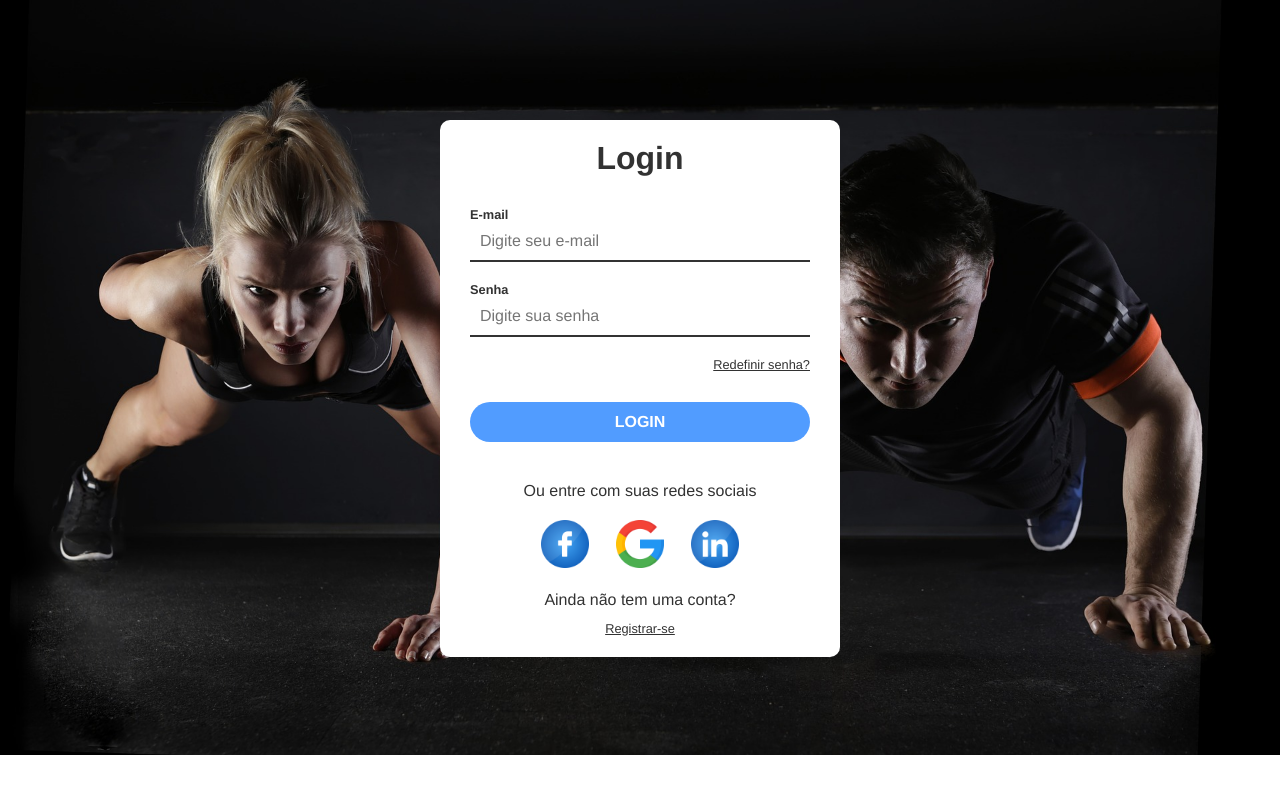
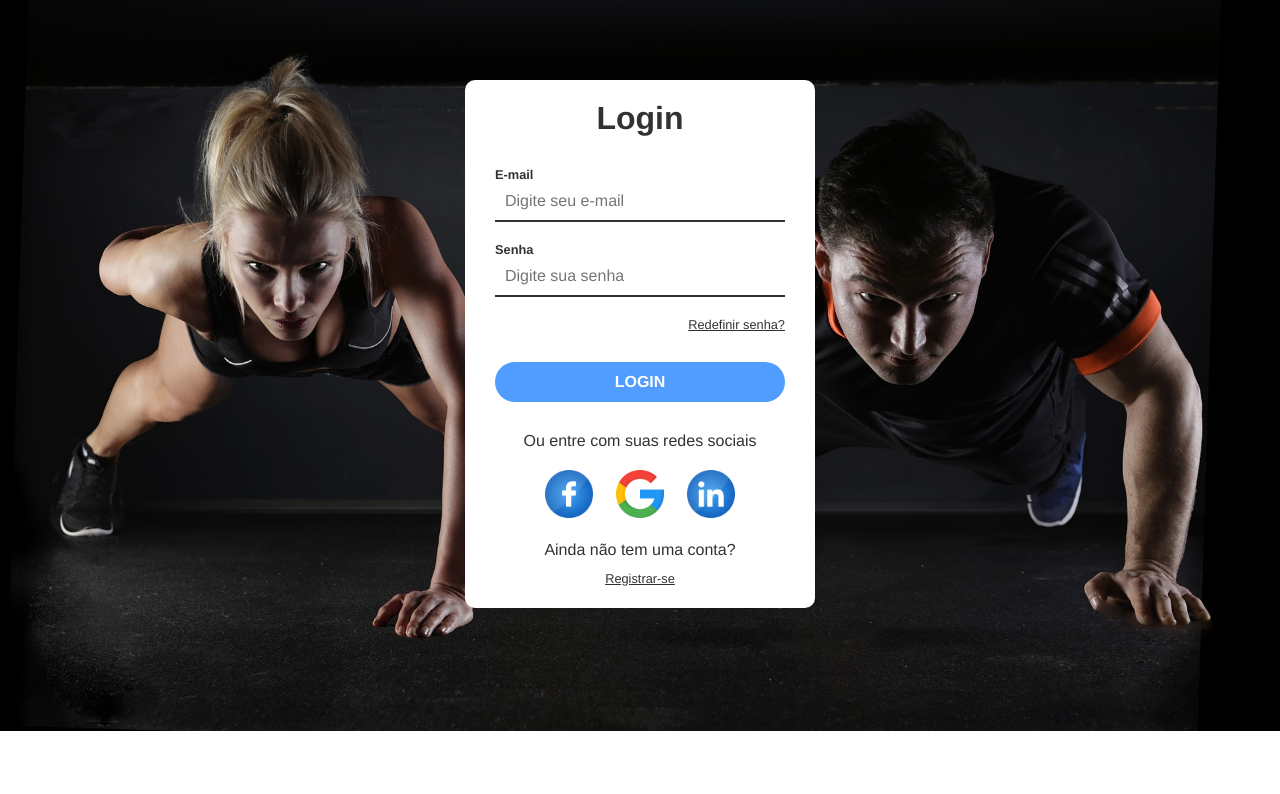
Before and after one commit to Ricardo-SS/Tela-de-login-web, a plain HTML site: page index.html in a window 1280 px wide. Drawn offline with Linux system fonts and the light colour scheme.

Commit message:
updade css cover

```diff
--- a/css/styles.css
+++ b/css/styles.css
@@ -10,20 +10,21 @@
 }
 
 body {
+
+    /*
+    background: url(../img/background2.jpeg) no-repeat center center;
+    -webkit-background-size: 100% 100%;
+    -moz-background-size: 100% 100%;
+    -o-background-size: 100% 100%;
+    background-size: 100% 100%;
+    */
+
     background: url(../img/background2.jpeg) no-repeat center center;
     -webkit-background-size: cover;
     -moz-background-size: cover;
     -o-background-size: cover;
     background-size: cover;
 
-    /*
-    background-image: url('../img/background2.jpeg');
-
-    background-size: auto;
-    background-position-y: 1000px;
-    background-position-x: 100%;
-    background-repeat: no;
-    */
 }
 
 textarea:focus, input:focus {   /* Revove margem ao seleciona uma caixa input */
@@ -42,11 +43,12 @@ a:hover {       /* Cor dos links ao passar o mause */
 
 #login-container {
     background-color: #fff;
-    width: 400px;
+    width: 350px;
+    height: 528px;
     margin-left: auto;
     margin-right: auto;
     padding: 20px 30px;
-    margin-top: 15vh;
+    margin-top: 10vh;
     border-radius: 10px;
     text-align: center;
 }
@@ -55,7 +57,7 @@ a:hover {       /* Cor dos links ao passar o mause */
 
 form {
     margin-top: 30px;
-    margin-bottom: 40px;
+    margin-bottom: 30px;
 }
 
 label, input {
```
